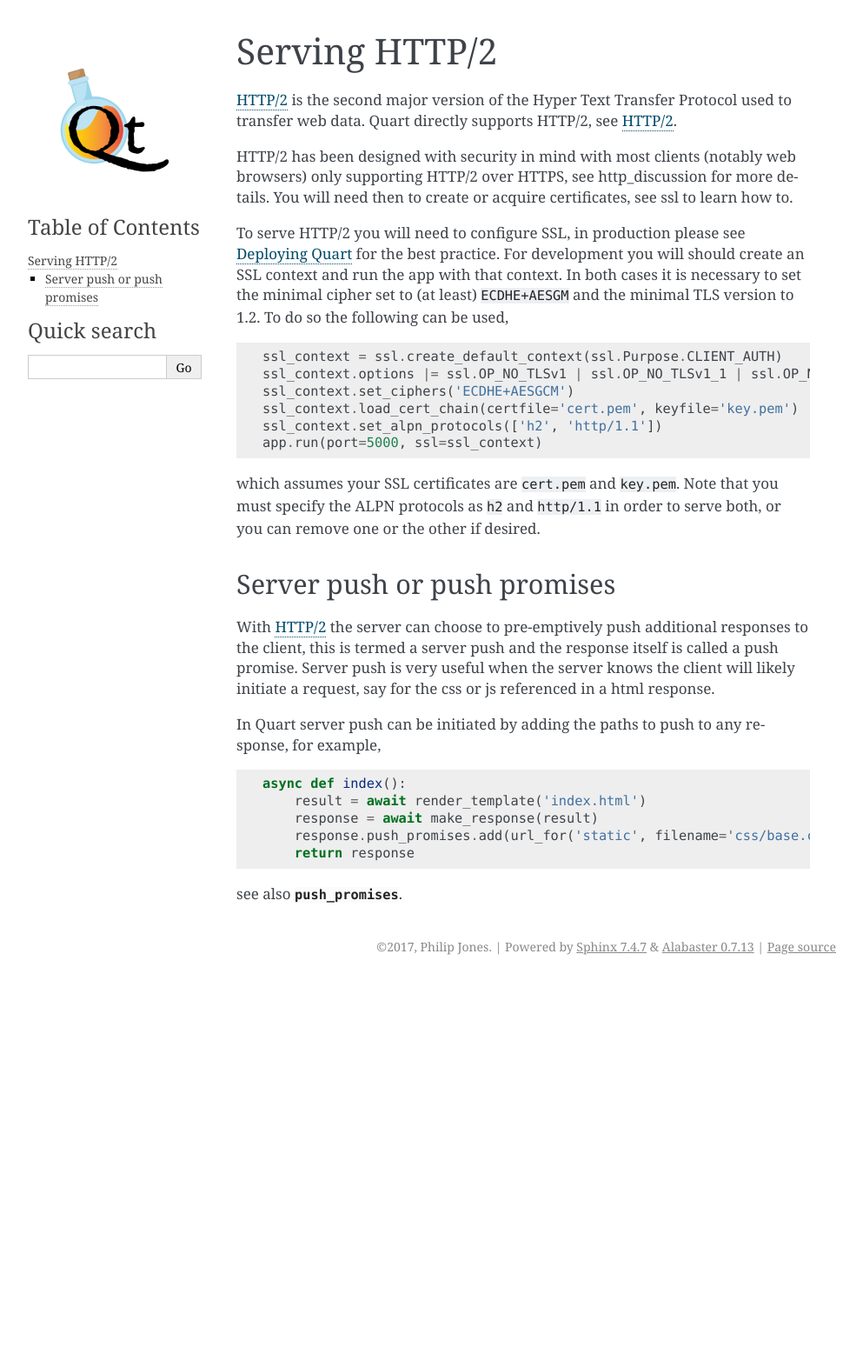
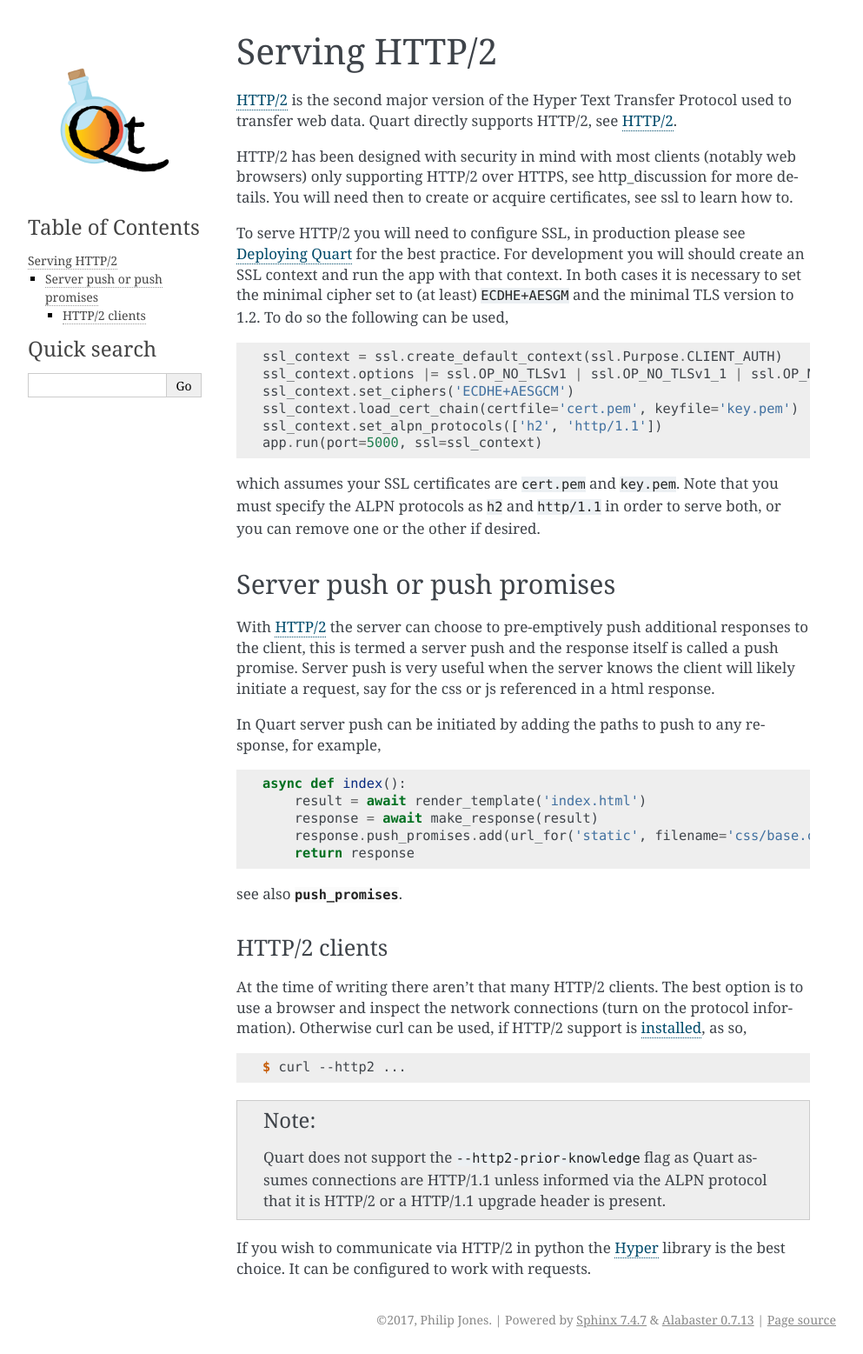
Before and after one commit to pallets/quart, a Sphinx documentation site: the page built from docs/serving_http2.rst, in a window 1280 px wide. Shown: the whole page at 87% size, without its empty margins (148-1141 px from the left). Built offline with Sphinx 7.4.7, drawn with Linux system fonts in a browser that asks for light colours; pages that are not in the unit, such as notebooks, are missing from menus; before the commit the page ends 1128 px from its top, so only the background shows below that.

Commit message:
Add some documentation on HTTP/2 clients
This should help with introductions to HTTP/2 whilst it isn't very
common in the Python community.

```diff
--- a/docs/serving_http2.rst
+++ b/docs/serving_http2.rst
@@ -55,3 +55,26 @@ any response, for example,
         return response
 
 see also :attr:`~quart.wrappers.Response.push_promises`.
+
+HTTP/2 clients
+''''''''''''''
+
+At the time of writing there aren't that many HTTP/2 clients. The best
+option is to use a browser and inspect the network connections (turn
+on the protocol information). Otherwise curl can be used, if HTTP/2
+support is `installed <https://curl.haxx.se/docs/http2.html>`_, as so,
+
+.. code-block:: console
+
+    $ curl --http2 ...
+
+.. note::
+
+    Quart does not support the ``--http2-prior-knowledge`` flag as
+    Quart assumes connections are HTTP/1.1 unless informed via the
+    ALPN protocol that it is HTTP/2 or a HTTP/1.1 upgrade header is
+    present.
+
+If you wish to communicate via HTTP/2 in python the `Hyper
+<https://hyper.readthedocs.io>`_ library is the best choice. It can be
+configured to work with requests.
```
